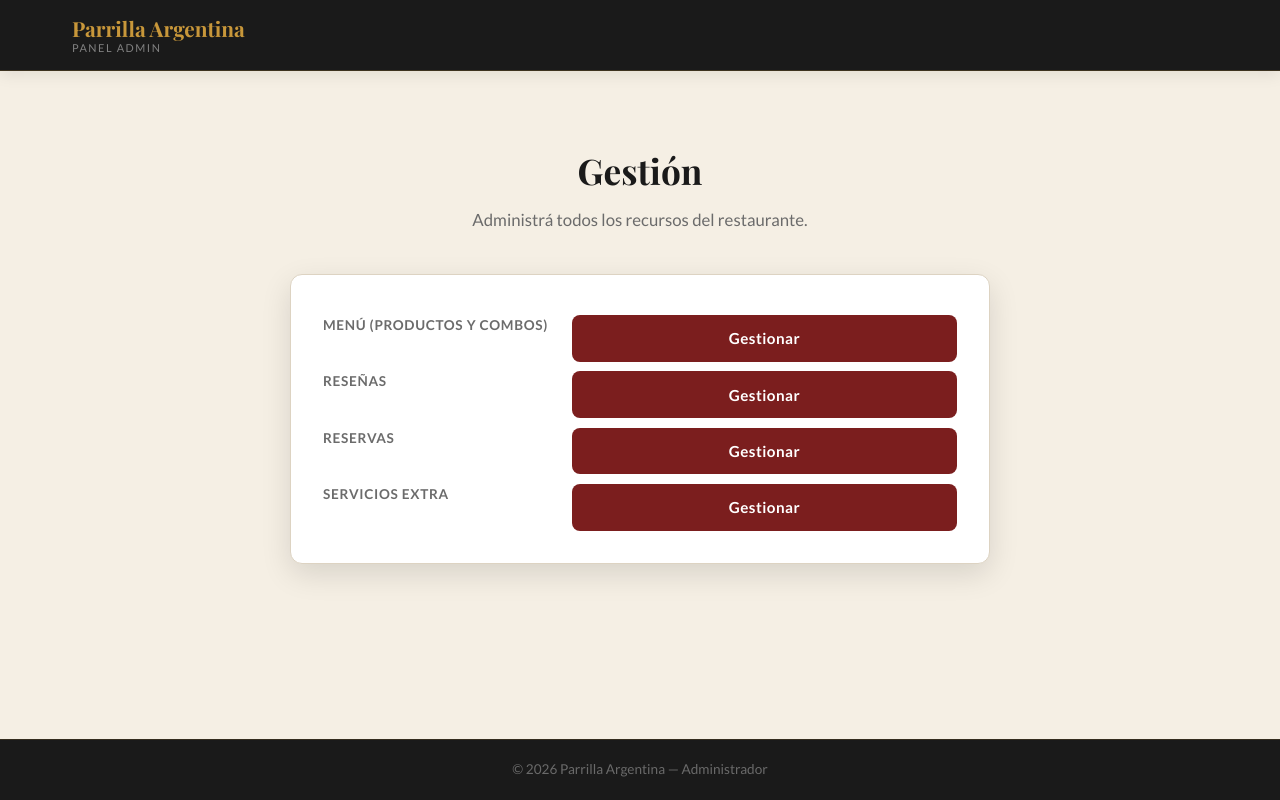
After one commit to IgnacioZamparolo/VEDAAVIFI-TP-FINAL, a Flask app: template frontend/app/templates/gestion.html in a window 1280 px wide. The commit adds this page. Run offline with Flask 3, Linux system fonts and the light colour scheme; the template is opened without the code that fills it, so the values that code supplies are empty.

Commit message:
feat:agregar gestion admin

```diff
--- a/database/mysql_db.sql
+++ b/database/mysql_db.sql
@@ -1,3 +1,4 @@
+
 USE parrilla_argentina;
 
 CREATE TABLE IF NOT EXISTS productos (
--- a/frontend/app/parrilla_argentina_admin/routes/auth.py
+++ b/frontend/app/parrilla_argentina_admin/routes/auth.py
@@ -62,3 +62,8 @@ def reportes():
 
     return render_template('reportes.html', usuario=usuario, estadisticas=resultado['data']
     )
+
+@auth_bp.route('/gestion')
+@requiere_login()
+def gestion():
+    return render_template('gestion.html')
--- a/frontend/app/templates/base_admin.html
+++ b/frontend/app/templates/base_admin.html
@@ -21,6 +21,7 @@
                 {% if session.get('usuario') %}
                 <li><a href="{{ url_for('auth.dashboard') }}" class="nav__link">Dashboard</a></li>
                 <li><a href="{{ url_for('auth.reportes') }}" class="nav__link">Reportes</a></li>
+                <li><a href="{{ url_for('auth.gestion') }}" class="nav__link">Gestión</a></li>
                 <li class="nav__user">{{ session['usuario']['nombre'] }}</li>
                 <li>
                     <form action="{{ url_for('auth.logout') }}" method="POST" class="nav__form">
--- /dev/null
+++ b/frontend/app/templates/gestion.html
@@ -0,0 +1,27 @@
+{% extends 'base_admin.html' %}
+{% block title %}Parrilla Argentina — Gestión{% endblock %}
+{% block content %}
+<section class="hero">
+  <div class="hero__content">
+    <h1 class="hero__title">Gestión</h1>
+    <p class="hero__subtitle">Administrá todos los recursos del restaurante.</p>
+  </div>
+</section>
+<section class="table-section">
+  <div class="search-card" style="max-width: 700px; width: 100%;">
+    <dl class="datalist">
+      <dt>Menú (Productos y Combos)</dt>
+      <dd><a href="{{ url_for('auth.menu') }}" class="form__btn form__btn--submit" style="padding: .7rem 1.4rem; font-size: .95rem; text-decoration: none;">Gestionar</a></dd>
+
+      <dt>Reseñas</dt>
+      <dd><a href="{{ url_for('auth.resenias') }}" class="form__btn form__btn--submit" style="padding: .7rem 1.4rem; font-size: .95rem; text-decoration: none;">Gestionar</a></dd>
+
+      <dt>Reservas</dt>
+      <dd><a href="{{ url_for('auth.reservas') }}" class="form__btn form__btn--submit" style="padding: .7rem 1.4rem; font-size: .95rem; text-decoration: none;">Gestionar</a></dd>
+
+      <dt>Servicios extra</dt>
+      <dd><a href="{{ url_for('auth.servicios') }}" class="form__btn form__btn--submit" style="padding: .7rem 1.4rem; font-size: .95rem; text-decoration: none;">Gestionar</a></dd>
+    </dl>
+  </div>
+</section>
+{% endblock %}
```
Also changed, not shown: 1 other file.
